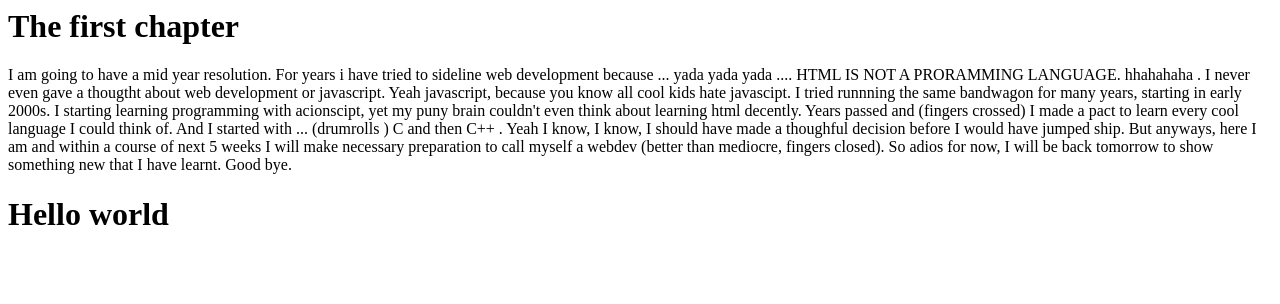
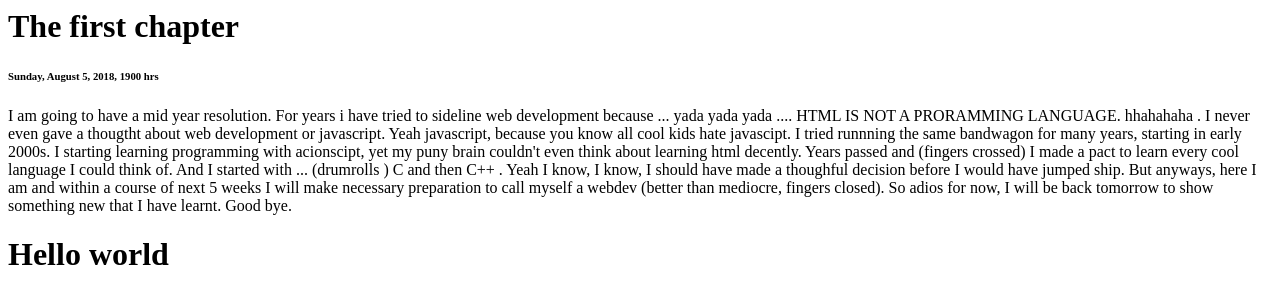
Before and after one commit to basic-bgnr/basic-bgnr.github.io, a plain HTML site: page index.html in a window 1280 px wide. Drawn offline with Linux system fonts and the light colour scheme.

Commit message:
added header h6 to date and time stamp in the post

```diff
--- a/index.html
+++ b/index.html
@@ -1,7 +1,7 @@
 <html>
 	<head>
 		<body>
-			<h1> The first chapter</h1>
+			<h1> The first chapter <h6> Sunday, August 5, 2018, 1900 hrs</h6> </h1>
 			I am going to have a mid year resolution. For years i have tried to sideline web development because
 			... yada yada yada .... HTML IS NOT A PRORAMMING LANGUAGE. hhahahaha . I never even gave a thougtht
 			about web development or javascript. Yeah javascript, because you know all cool kids hate javascipt.
```
